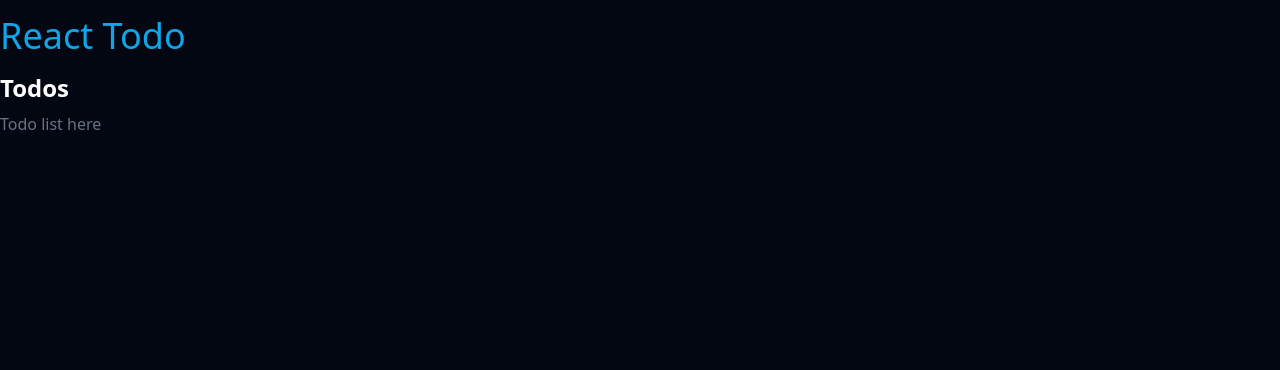
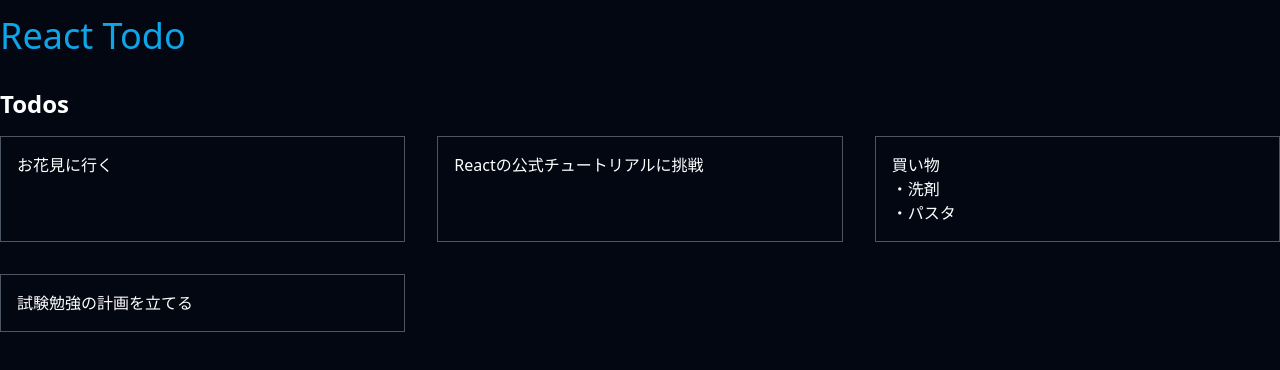
Before and after one commit to FNYukii/ReactTodo, a React (Vite) app: page / in a window 1280 px wide. Shown: the top 370 px of the page. Built offline with nearby package versions, Linux system fonts and the light colour scheme.

Commit message:
feat: Todoリスト

```diff
--- a/src/App.tsx
+++ b/src/App.tsx
@@ -5,9 +5,8 @@ import Header from './parts/Header'
 function App() {
   return (
     <div className="container mx-auto sm:px-0 px-4">
-      <Header />
-
       <BrowserRouter>
+        <Header />
         <Routes>
           <Route path="/" element={<TopScreen />} />
         </Routes>
--- a/src/parts/Header.tsx
+++ b/src/parts/Header.tsx
@@ -1,7 +1,11 @@
+import { NavLink } from 'react-router-dom'
+
 function Header() {
   return (
     <header className="py-4">
-      <span className="text-4xl font-light text-accent">React Todo</span>
+      <NavLink to="/" className="text-4xl font-light text-accent">
+        React Todo
+      </NavLink>
     </header>
   )
 }
--- a/src/screens/TopScreen.tsx
+++ b/src/screens/TopScreen.tsx
@@ -1,8 +1,53 @@
+import { NavLink } from 'react-router-dom'
+
+type Todo = {
+  id: string
+  content: string
+}
+
+const DUMMY_TODOS: Todo[] = [
+  {
+    id: 'aaa',
+    content: 'お花見に行く',
+  },
+  {
+    id: 'bbb',
+    content: 'Reactの公式チュートリアルに挑戦',
+  },
+  {
+    id: 'ccc',
+    content: '買い物\n・洗剤\n・パスタ',
+  },
+  {
+    id: 'ddd',
+    content: '試験勉強の計画を立てる',
+  },
+]
+
 function TopScreen() {
+  const todos = DUMMY_TODOS
+
   return (
     <main>
-      <h1 className="text-2xl font-bold">Todos</h1>
-      <p className="mt-2 text-secondary">Todo list here</p>
+      <h1 className="mt-4   text-2xl font-bold">Todos</h1>
+
+      {todos.length === 0 && (
+        <p className="mt-4 text-secondary">Todoがありません</p>
+      )}
+
+      {todos.length !== 0 && (
+        <div className="mt-4   grid grid-cols-3 gap-8">
+          {todos.map((todo, index) => (
+            <NavLink
+              key={index}
+              to={`/todos/${todo.id}`}
+              className="p-4 border border-frame   hover:bg-translucent transition"
+            >
+              <p className="whitespace-pre">{todo.content}</p>
+            </NavLink>
+          ))}
+        </div>
+      )}
     </main>
   )
 }
--- a/src/styles.css
+++ b/src/styles.css
@@ -2,7 +2,11 @@
 
 @theme {
   --color-wall: #030712;
+
   --color-primary: #fff;
   --color-secondary: #6b7280;
   --color-accent: #0ea5e9;
+
+  --color-frame: #4b5563;
+  --color-translucent: #111827;
 }
```
